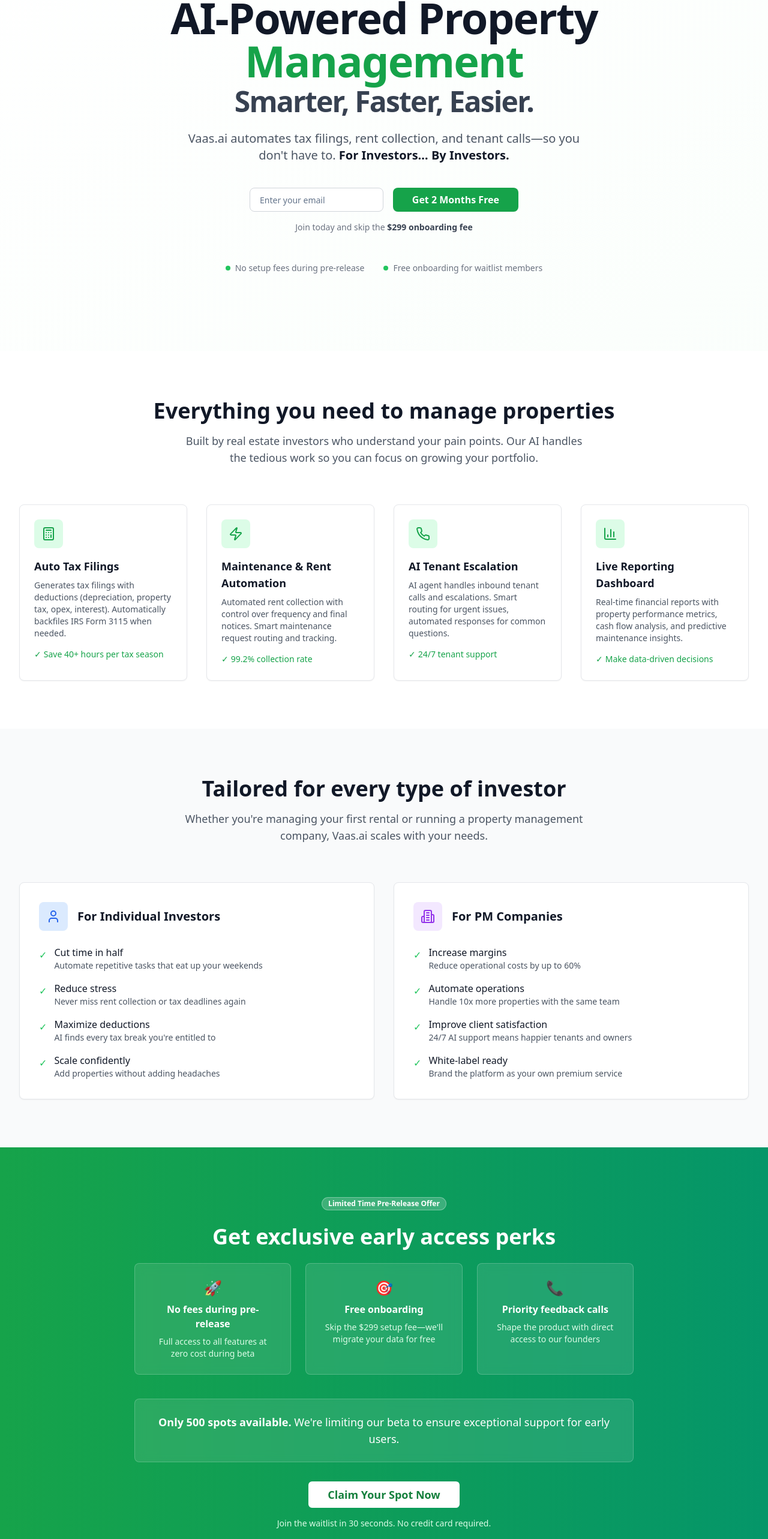
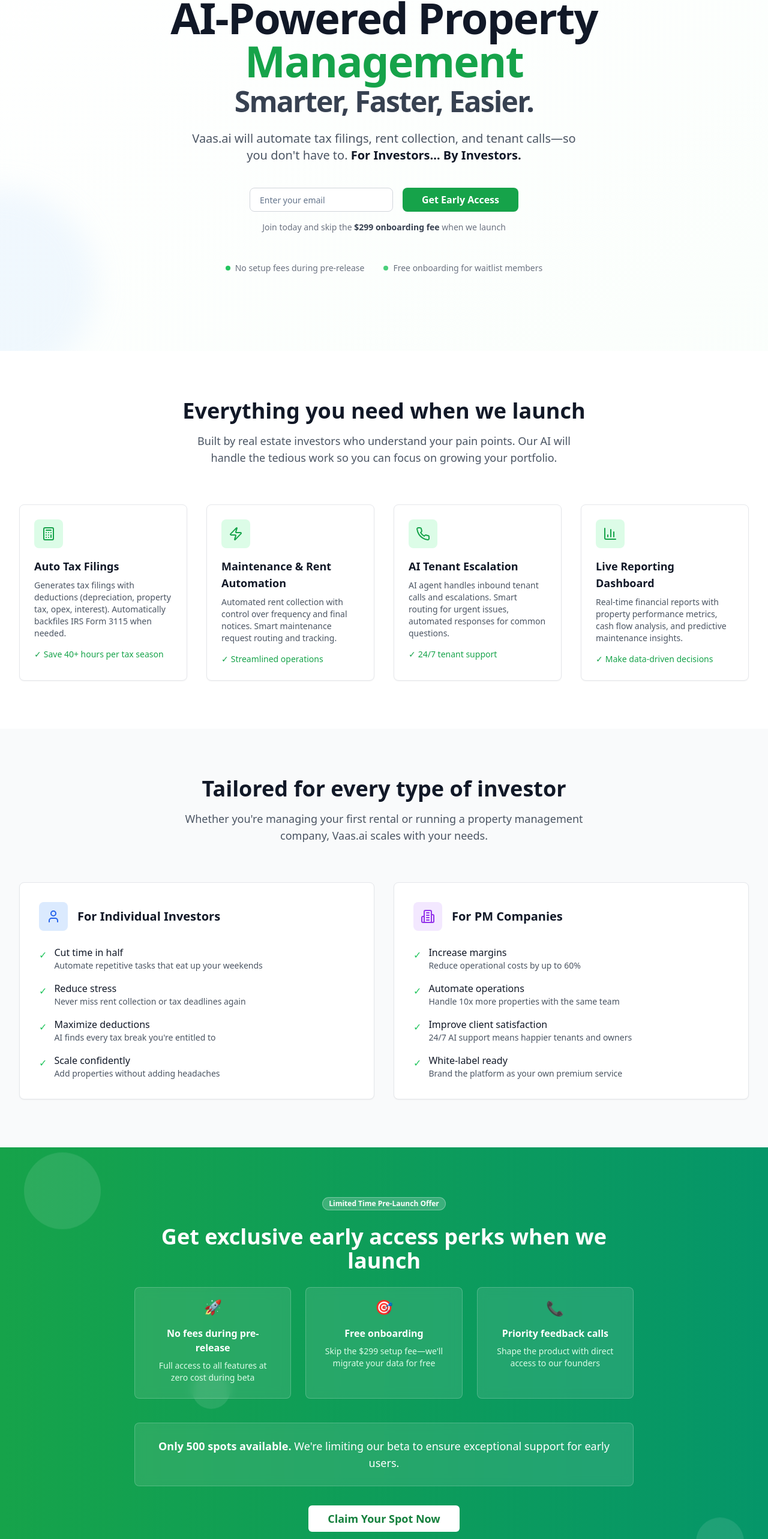
Before and after one commit to arnavpalawat/Vaas, a React (Vite) app: page / in a window 1280 px wide. Shown: the part 195-2761 px from the top of the page at 60% size. Built offline with nearby package versions, Linux system fonts and the light colour scheme.

Commit message:
Refactor: Add animations, remove FAQ, update launch messaging
- Added minimalistic animations throughout the landing page.
- Removed the FAQ section.
- Removed the collection rate percentage and updated messaging to reflect a future launch.

```diff
--- a/src/components/EarlyAccess.tsx
+++ b/src/components/EarlyAccess.tsx
@@ -8,37 +8,44 @@ const EarlyAccess = () => {
   };
 
   return (
-    <section className="py-20 bg-gradient-to-r from-green-600 to-emerald-600">
-      <div className="mx-auto max-w-4xl px-4 sm:px-6 lg:px-8 text-center">
-        <Badge className="mb-6 bg-white/20 text-white border-white/30 hover:bg-white/30">
-          Limited Time Pre-Release Offer
+    <section className="py-20 bg-gradient-to-r from-green-600 to-emerald-600 relative overflow-hidden">
+      {/* Animated background elements */}
+      <div className="absolute inset-0">
+        <div className="absolute top-10 left-10 w-32 h-32 bg-white/10 rounded-full animate-bounce" style={{ animationDelay: '1s' }}></div>
+        <div className="absolute bottom-10 right-10 w-20 h-20 bg-white/10 rounded-full animate-bounce" style={{ animationDelay: '2s' }}></div>
+        <div className="absolute top-1/2 left-1/4 w-16 h-16 bg-white/10 rounded-full animate-bounce" style={{ animationDelay: '0.5s' }}></div>
+      </div>
+
+      <div className="relative mx-auto max-w-4xl px-4 sm:px-6 lg:px-8 text-center">
+        <Badge className="mb-6 bg-white/20 text-white border-white/30 hover:bg-white/30 animate-pulse">
+          Limited Time Pre-Launch Offer
         </Badge>
 
-        <h2 className="text-3xl font-bold text-white sm:text-4xl mb-6">
-          Get exclusive early access perks
+        <h2 className="text-3xl font-bold text-white sm:text-4xl mb-6 animate-fade-in">
+          Get exclusive early access perks when we launch
         </h2>
 
         <div className="grid grid-cols-1 md:grid-cols-3 gap-6 mb-10">
-          <div className="bg-white/10 backdrop-blur rounded-lg p-6 border border-white/20">
-            <div className="text-2xl mb-2">🚀</div>
+          <div className="bg-white/10 backdrop-blur rounded-lg p-6 border border-white/20 hover:bg-white/20 transition-all duration-300 hover:scale-105 animate-fade-in" style={{ animationDelay: '0.2s' }}>
+            <div className="text-2xl mb-2 animate-bounce">🚀</div>
             <h3 className="font-semibold text-white mb-2">No fees during pre-release</h3>
             <p className="text-green-100 text-sm">Full access to all features at zero cost during beta</p>
           </div>
 
-          <div className="bg-white/10 backdrop-blur rounded-lg p-6 border border-white/20">
-            <div className="text-2xl mb-2">🎯</div>
+          <div className="bg-white/10 backdrop-blur rounded-lg p-6 border border-white/20 hover:bg-white/20 transition-all duration-300 hover:scale-105 animate-fade-in" style={{ animationDelay: '0.4s' }}>
+            <div className="text-2xl mb-2 animate-bounce" style={{ animationDelay: '0.2s' }}>🎯</div>
             <h3 className="font-semibold text-white mb-2">Free onboarding</h3>
             <p className="text-green-100 text-sm">Skip the $299 setup fee—we'll migrate your data for free</p>
           </div>
 
-          <div className="bg-white/10 backdrop-blur rounded-lg p-6 border border-white/20">
-            <div className="text-2xl mb-2">📞</div>
+          <div className="bg-white/10 backdrop-blur rounded-lg p-6 border border-white/20 hover:bg-white/20 transition-all duration-300 hover:scale-105 animate-fade-in" style={{ animationDelay: '0.6s' }}>
+            <div className="text-2xl mb-2 animate-bounce" style={{ animationDelay: '0.4s' }}>📞</div>
             <h3 className="font-semibold text-white mb-2">Priority feedback calls</h3>
             <p className="text-green-100 text-sm">Shape the product with direct access to our founders</p>
           </div>
         </div>
 
-        <div className="bg-white/10 backdrop-blur rounded-lg p-6 border border-white/20 mb-8">
+        <div className="bg-white/10 backdrop-blur rounded-lg p-6 border border-white/20 mb-8 hover:bg-white/20 transition-all duration-300 animate-fade-in" style={{ animationDelay: '0.8s' }}>
           <p className="text-white text-lg">
             <span className="font-semibold">Only 500 spots available.</span> We're limiting our beta to ensure exceptional support for early users.
           </p>
@@ -47,12 +54,13 @@ const EarlyAccess = () => {
         <Button
           onClick={scrollToHero}
           size="lg"
-          className="bg-white text-green-700 hover:bg-gray-100 font-semibold px-8 py-3 text-lg"
+          className="bg-white text-green-700 hover:bg-gray-100 font-semibold px-8 py-3 text-lg transition-all duration-200 hover:scale-105 hover:shadow-lg animate-fade-in"
+          style={{ animationDelay: '1s' }}
         >
           Claim Your Spot Now
         </Button>
 
-        <p className="text-green-100 text-sm mt-4">
+        <p className="text-green-100 text-sm mt-4 animate-fade-in" style={{ animationDelay: '1.2s' }}>
           Join the waitlist in 30 seconds. No credit card required.
         </p>
       </div>
--- a/src/components/Features.tsx
+++ b/src/components/Features.tsx
@@ -14,7 +14,7 @@ const Features = () => {
       icon: Zap,
       title: "Maintenance & Rent Automation",
       description: "Automated rent collection with control over frequency and final notices. Smart maintenance request routing and tracking.",
-      benefit: "99.2% collection rate"
+      benefit: "Streamlined operations"
     },
     {
       icon: Phone,
@@ -33,32 +33,32 @@ const Features = () => {
   return (
     <section className="py-20 bg-white">
       <div className="mx-auto max-w-7xl px-4 sm:px-6 lg:px-8">
-        <div className="text-center mb-16">
+        <div className="text-center mb-16 animate-fade-in">
           <h2 className="text-3xl font-bold text-gray-900 sm:text-4xl">
-            Everything you need to manage properties
+            Everything you need when we launch
           </h2>
           <p className="mt-4 text-lg text-gray-600 max-w-2xl mx-auto">
-            Built by real estate investors who understand your pain points. Our AI handles the tedious work so you can focus on growing your portfolio.
+            Built by real estate investors who understand your pain points. Our AI will handle the tedious work so you can focus on growing your portfolio.
           </p>
         </div>
 
         <div className="grid grid-cols-1 gap-8 md:grid-cols-2 lg:grid-cols-4">
           {features.map((feature, index) => (
-            <Card key={index} className="group hover:shadow-xl transition-all duration-300 border-gray-200 hover:border-green-200">
+            <Card key={index} className="group hover:shadow-xl transition-all duration-500 border-gray-200 hover:border-green-200 hover:-translate-y-2 animate-fade-in" style={{ animationDelay: `${index * 0.1}s` }}>
               <CardContent className="p-6">
                 <div className="mb-4">
-                  <div className="inline-flex items-center justify-center w-12 h-12 rounded-lg bg-green-100 group-hover:bg-green-200 transition-colors">
-                    <feature.icon className="w-6 h-6 text-green-600" />
+                  <div className="inline-flex items-center justify-center w-12 h-12 rounded-lg bg-green-100 group-hover:bg-green-200 transition-all duration-300 group-hover:scale-110">
+                    <feature.icon className="w-6 h-6 text-green-600 group-hover:animate-pulse" />
                   </div>
                 </div>
-                <h3 className="text-lg font-semibold text-gray-900 mb-2">
+                <h3 className="text-lg font-semibold text-gray-900 mb-2 group-hover:text-green-700 transition-colors">
                   {feature.title}
                 </h3>
                 <p className="text-gray-600 text-sm mb-3">
                   {feature.description}
                 </p>
-                <div className="inline-flex items-center text-sm font-medium text-green-600">
-                  <span className="mr-1">✓</span>
+                <div className="inline-flex items-center text-sm font-medium text-green-600 group-hover:text-green-700 transition-colors">
+                  <span className="mr-1 animate-pulse">✓</span>
                   {feature.benefit}
                 </div>
               </CardContent>
--- a/src/components/Hero.tsx
+++ b/src/components/Hero.tsx
@@ -35,7 +35,7 @@ const Hero = () => {
 
       toast({
         title: "Welcome to the waitlist! 🎉",
-        description: "You'll be among the first to access Vaas.ai and claim your 2 months free.",
+        description: "You'll be among the first to access Vaas.ai when we launch.",
         duration: 5000,
       });
 
@@ -63,57 +63,64 @@ const Hero = () => {
 
   return (
     <section className="relative overflow-hidden bg-gradient-to-br from-white to-green-50/30 py-20 lg:py-32">
-      <div className="absolute inset-0 bg-grid-slate-100 [mask-image:linear-gradient(0deg,#fff,rgba(255,255,255,0.6))]" />
+      {/* Animated background grid */}
+      <div className="absolute inset-0 bg-grid-slate-100 [mask-image:linear-gradient(0deg,#fff,rgba(255,255,255,0.6))] animate-pulse" />
+
+      {/* Floating orbs animation */}
+      <div className="absolute inset-0 overflow-hidden">
+        <div className="absolute -top-40 -right-32 w-80 h-80 bg-green-200/20 rounded-full mix-blend-multiply filter blur-xl animate-bounce"></div>
+        <div className="absolute -bottom-32 -left-40 w-80 h-80 bg-blue-200/20 rounded-full mix-blend-multiply filter blur-xl animate-bounce" style={{ animationDelay: '2s' }}></div>
+      </div>
 
       <div className="relative mx-auto max-w-7xl px-4 sm:px-6 lg:px-8">
         <div className="mx-auto max-w-4xl text-center">
-          <div className="inline-flex items-center rounded-full bg-green-100 px-4 py-2 text-sm font-medium text-green-800 mb-6">
-            <span className="mr-2">🚀</span>
-            Limited Pre-Release Access Available
+          <div className="inline-flex items-center rounded-full bg-green-100 px-4 py-2 text-sm font-medium text-green-800 mb-6 animate-fade-in">
+            <span className="mr-2 animate-pulse">🚀</span>
+            Coming Soon - Limited Pre-Release Access
           </div>
 
-          <h1 className="text-4xl font-bold tracking-tight text-gray-900 sm:text-6xl lg:text-7xl">
+          <h1 className="text-4xl font-bold tracking-tight text-gray-900 sm:text-6xl lg:text-7xl animate-scale-in">
             AI-Powered Property
-            <span className="block text-green-600">Management</span>
-            <span className="block text-3xl sm:text-4xl lg:text-5xl font-semibold text-gray-700 mt-2">
+            <span className="block text-green-600 animate-fade-in" style={{ animationDelay: '0.2s' }}>Management</span>
+            <span className="block text-3xl sm:text-4xl lg:text-5xl font-semibold text-gray-700 mt-2 animate-fade-in" style={{ animationDelay: '0.4s' }}>
               Smarter, Faster, Easier.
             </span>
           </h1>
 
-          <p className="mx-auto mt-6 max-w-2xl text-lg leading-8 text-gray-600 sm:text-xl">
-            Vaas.ai automates tax filings, rent collection, and tenant calls—so you don't have to.
+          <p className="mx-auto mt-6 max-w-2xl text-lg leading-8 text-gray-600 sm:text-xl animate-fade-in" style={{ animationDelay: '0.6s' }}>
+            Vaas.ai will automate tax filings, rent collection, and tenant calls—so you don't have to.
             <span className="font-semibold text-gray-900"> For Investors… By Investors.</span>
           </p>
 
-          <form onSubmit={handleSubmit} className="mx-auto mt-10 flex max-w-md flex-col gap-4 sm:flex-row">
+          <form onSubmit={handleSubmit} className="mx-auto mt-10 flex max-w-md flex-col gap-4 sm:flex-row animate-fade-in" style={{ animationDelay: '0.8s' }}>
             <Input
               type="email"
               placeholder="Enter your email"
               value={email}
               onChange={(e) => setEmail(e.target.value)}
-              className="flex-1 rounded-lg border-gray-300 px-4 py-3 text-base focus:border-green-500 focus:ring-green-500"
+              className="flex-1 rounded-lg border-gray-300 px-4 py-3 text-base focus:border-green-500 focus:ring-green-500 transition-all duration-200 hover:border-green-400"
               required
             />
             <Button
               type="submit"
               disabled={isSubmitting}
-              className="bg-green-600 hover:bg-green-700 text-white px-8 py-3 text-base font-semibold rounded-lg transition-colors"
+              className="bg-green-600 hover:bg-green-700 text-white px-8 py-3 text-base font-semibold rounded-lg transition-all duration-200 hover:scale-105 hover:shadow-lg"
             >
-              {isSubmitting ? 'Joining...' : 'Get 2 Months Free'}
+              {isSubmitting ? 'Joining...' : 'Get Early Access'}
             </Button>
           </form>
 
-          <p className="mt-4 text-sm text-gray-500">
-            Join today and skip the <span className="font-semibold text-gray-700">$299 onboarding fee</span>
+          <p className="mt-4 text-sm text-gray-500 animate-fade-in" style={{ animationDelay: '1s' }}>
+            Join today and skip the <span className="font-semibold text-gray-700">$299 onboarding fee</span> when we launch
           </p>
 
-          <div className="mt-12 flex items-center justify-center gap-8 text-sm text-gray-500">
-            <div className="flex items-center gap-2">
-              <div className="h-2 w-2 rounded-full bg-green-500" />
+          <div className="mt-12 flex items-center justify-center gap-8 text-sm text-gray-500 animate-fade-in" style={{ animationDelay: '1.2s' }}>
+            <div className="flex items-center gap-2 hover:text-green-600 transition-colors">
+              <div className="h-2 w-2 rounded-full bg-green-500 animate-pulse" />
               No setup fees during pre-release
             </div>
-            <div className="flex items-center gap-2">
-              <div className="h-2 w-2 rounded-full bg-green-500" />
+            <div className="flex items-center gap-2 hover:text-green-600 transition-colors">
+              <div className="h-2 w-2 rounded-full bg-green-500 animate-pulse" style={{ animationDelay: '0.5s' }} />
               Free onboarding for waitlist members
             </div>
           </div>
--- a/src/pages/Index.tsx
+++ b/src/pages/Index.tsx
@@ -3,7 +3,6 @@ import Hero from '@/components/Hero';
 import Features from '@/components/Features';
 import Benefits from '@/components/Benefits';
 import EarlyAccess from '@/components/EarlyAccess';
-import FAQ from '@/components/FAQ';
 import Footer from '@/components/Footer';
 
 const Index = () => {
@@ -13,7 +12,6 @@ const Index = () => {
       <Features />
       <Benefits />
       <EarlyAccess />
-      <FAQ />
       <Footer />
     </div>
   );
--- a/tailwind.config.ts
+++ b/tailwind.config.ts
@@ -1,3 +1,4 @@
+
 import type { Config } from "tailwindcss";
 
 export default {
@@ -84,11 +85,33 @@ export default {
 					to: {
 						height: '0'
 					}
+				},
+				'fade-in': {
+					'0%': {
+						opacity: '0',
+						transform: 'translateY(10px)'
+					},
+					'100%': {
+						opacity: '1',
+						transform: 'translateY(0)'
+					}
+				},
+				'scale-in': {
+					'0%': {
+						transform: 'scale(0.95)',
+						opacity: '0'
+					},
+					'100%': {
+						transform: 'scale(1)',
+						opacity: '1'
+					}
 				}
 			},
 			animation: {
 				'accordion-down': 'accordion-down 0.2s ease-out',
-				'accordion-up': 'accordion-up 0.2s ease-out'
+				'accordion-up': 'accordion-up 0.2s ease-out',
+				'fade-in': 'fade-in 0.6s ease-out forwards',
+				'scale-in': 'scale-in 0.4s ease-out forwards'
 			}
 		}
 	},
```
